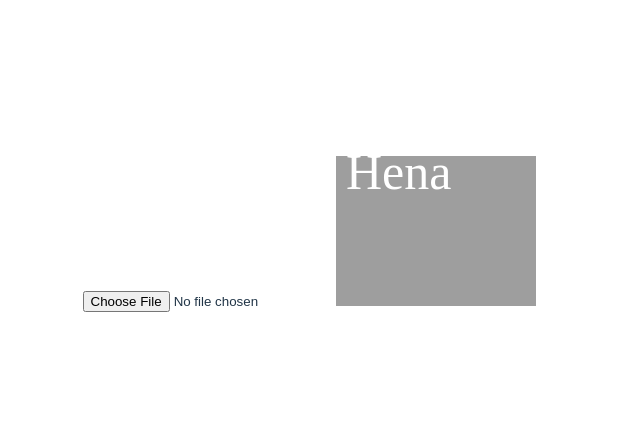
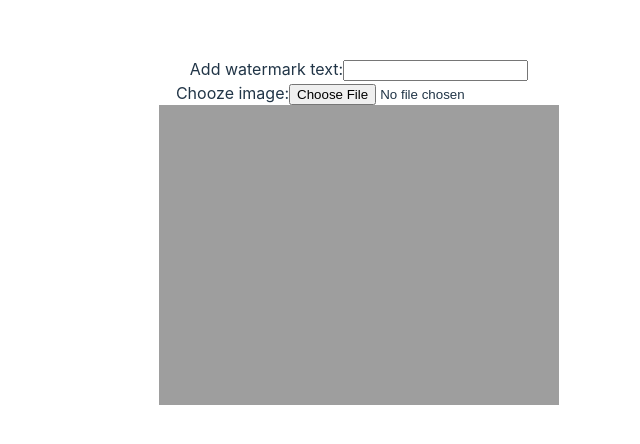
Before and after one commit to GennadiyK/watermark, a React (Vite) app: page / in a window 1280 px wide. Shown: the part 166-610 px from the top of the page, without its empty margins (281-921 px from the left). Built offline with nearby package versions, Linux system fonts and the light colour scheme.

Commit message:
improved image preview

```diff
--- a/src/App.tsx
+++ b/src/App.tsx
@@ -3,28 +3,48 @@ import { useImgToURIWithWatermark } from "./hooks";
 import "./App.css";
 
 function App() {
-  const [initUri, setInitUri] = useState();
+  const [initUri, setInitUri] = useState<string | ArrayBuffer>();
+  const [watermarkText, setWatermarkText] = useState('')
+
   const uri = useImgToURIWithWatermark({
-    fillText: "Hena",
+    fillText: watermarkText,
     src: `${initUri} `,
   });
   useEffect(() => {
     console.log("initUri", initUri);
   }, [initUri]);
 
-  const onChange = (e) => {
-    const file = e.target.files[0];
+  const onTextFieldChange:React.ChangeEventHandler<HTMLInputElement> = (e) => {
+    setWatermarkText(e.target.value)
+  }
+
+  const onFileFieldChange: React.ChangeEventHandler<HTMLInputElement> = (e) => {
+    const file = e?.target?.files?.[0];
     const fileReader = new FileReader();
     fileReader.onload = () => {
       const srcData = fileReader.result;
-      setInitUri(srcData);
+      if(srcData) {
+        setInitUri(srcData);
+      }
+
     };
-    fileReader.readAsDataURL(file);
+    if(file) {
+      fileReader.readAsDataURL(new Blob([file]));
+    }
+
   };
   return (
     <>
-      <input type="file" onChange={onChange} />
+      <div>
+        <label htmlFor="textField">Add watermark text:</label>
+        <input id="textField" type="text" onChange={onTextFieldChange} />
+      </div>
+      <div>
+          <label htmlFor="fileField">Chooze image:</label>
+          <input id="fileField" type="file" onChange={onFileFieldChange} />
+      </div>
       <img src={uri} alt="" />
+      {/* <img src={initUri} /> */}
     </>
   );
 }
--- a/src/hooks/useImgToURIWithWatermark.ts
+++ b/src/hooks/useImgToURIWithWatermark.ts
@@ -1,4 +1,4 @@
-import { useEffect, useState } from "react";
+import { useEffect, useMemo, useState } from "react";
 export const useImgToURIWithWatermark = ({
   fillText,
   src,
@@ -6,27 +6,43 @@ export const useImgToURIWithWatermark = ({
   fillText: string;
   src: string;
 }) => {
-  const [uri, setUri] = useState();
+  const [uri, setUri] = useState("");
   const canvas = document.createElement("canvas");
   const context = canvas.getContext("2d");
-  const imageObj = new Image();
+  const imageObj = useMemo(() => new Image(), []);
 
   useEffect(() => {
     imageObj.onload = function () {
-      context.drawImage(imageObj, 0, 0, 200, 200);
-      context.fillStyle = "white";
-      context.textBaseline = "middle";
-      context.font = "50px 'Montserrat'";
-      context.fillText(fillText, 10, 20);
-      var pngUrl = canvas.toDataURL();
-      setUri(pngUrl);
+      const imgHeight = imageObj.naturalHeight;
+      const imgWidth = imageObj.naturalWidth;
+      canvas.height = imgHeight;
+      canvas.width = imgWidth;
+      if (context) {
+        context.drawImage(
+          imageObj,
+          0,
+          0,
+          imgWidth,
+          imgHeight,
+          0,
+          0,
+          imgWidth,
+          imgHeight
+        );
+        context.fillStyle = "white";
+        context.textBaseline = "middle";
+        context.font = "50px 'Montserrat'";
+        context.fillText(fillText, 10, 20);
+      }
+      const imgUrl = canvas.toDataURL();
+      setUri(imgUrl);
     };
-  }, [fillText, src]);
+  }, [imageObj, canvas, context, fillText]);
 
   useEffect(() => {
     imageObj.crossOrigin = "anonymous"; //not necessary, if image hosted on same server
     imageObj.src = src;
-  }, [src]);
+  }, [imageObj, src]);
 
   return uri;
 };
```
